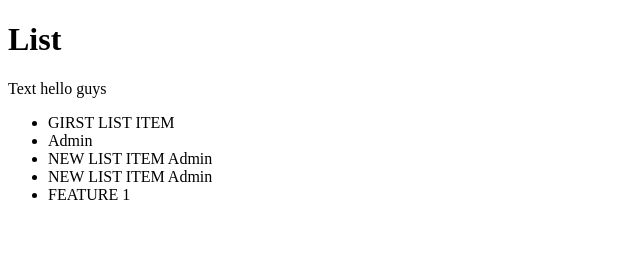
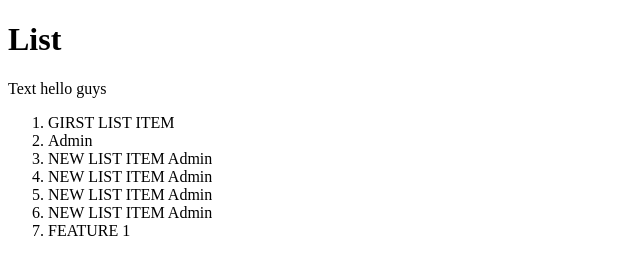
Before and after one commit to prog-kiev-git/project-x, a plain HTML site: page index.html in a window 1280 px wide. Shown: the whole page, without its empty margins (0-640 px from the left). Drawn offline with Linux system fonts and the light colour scheme.

Commit message:
something new

```diff
--- a/index.html
+++ b/index.html
@@ -8,12 +8,15 @@
 <body>
 	<h1>List</h1>
 	<p>Text hello guys</p>
-	<ul>
+	<ol>
 		<li>GIRST LIST ITEM</li>
 		<li>Admin</li>
 		<li>NEW LIST ITEM Admin</li>
+
+		<li>NEW LIST ITEM Admin</li>
+		<li>NEW LIST ITEM Admin</li>
 		<li>NEW LIST ITEM Admin</li>
 		<li>FEATURE 1</li>
-	</ul>
+	</ol>
 </body>
 </html>
```
